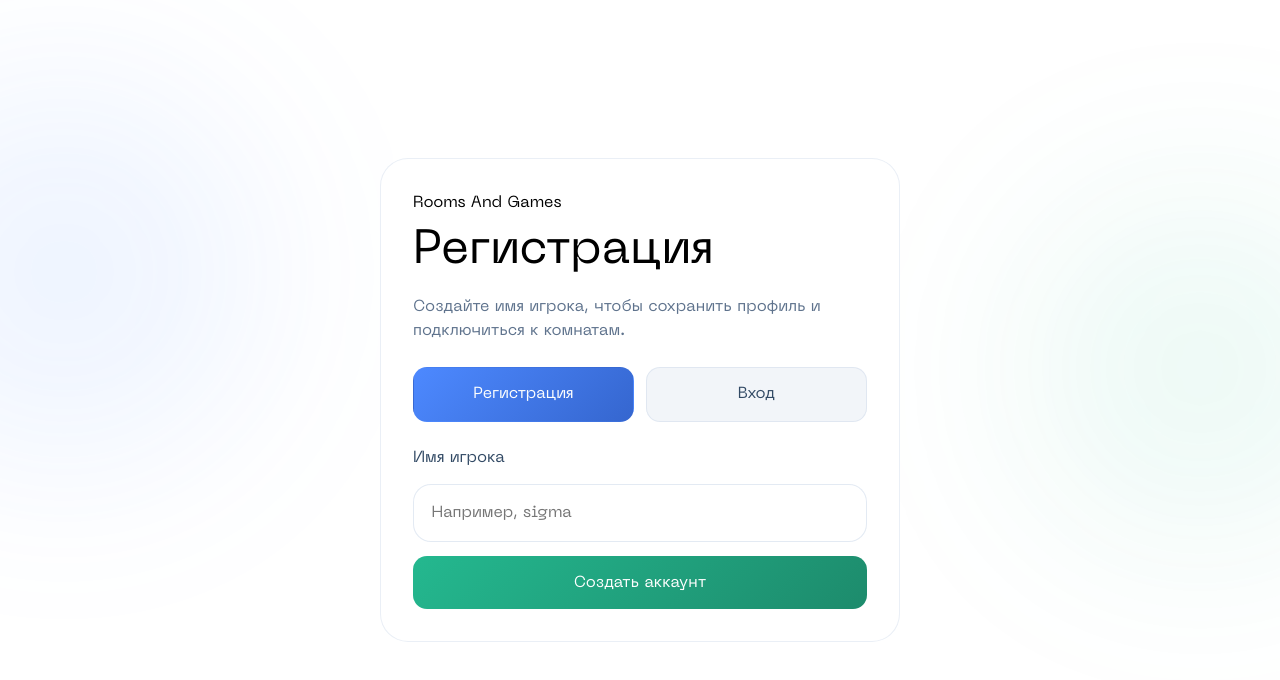
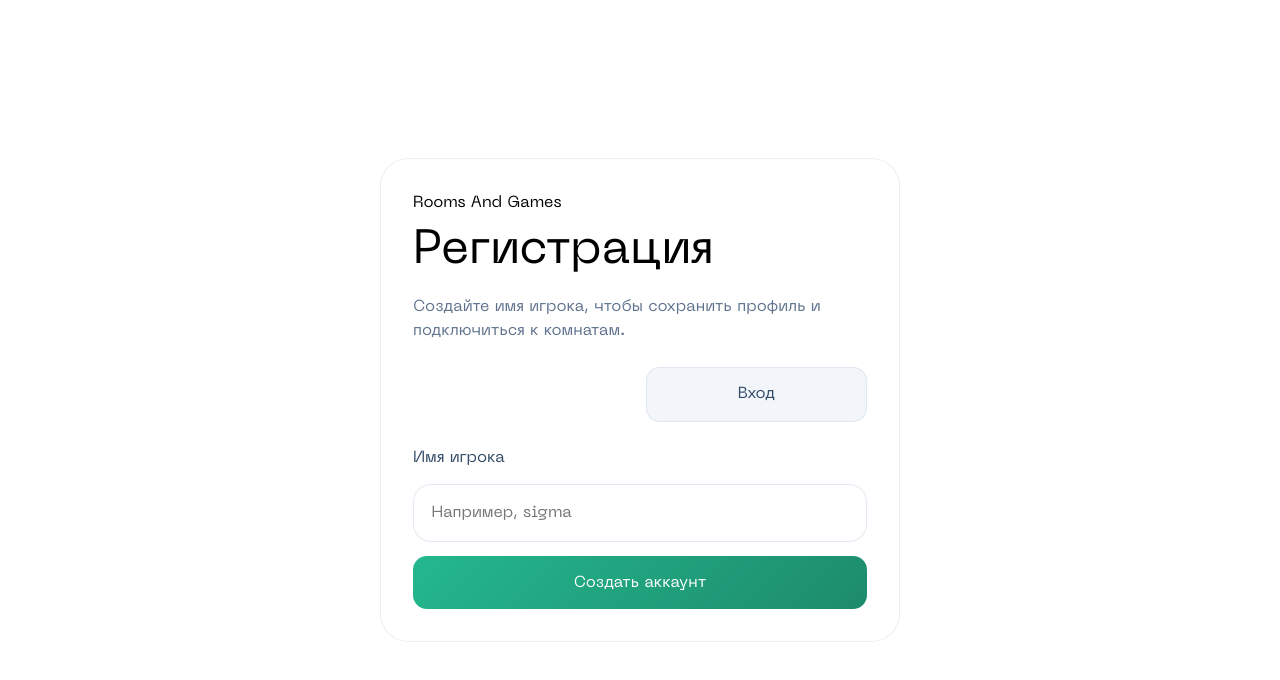
Before and after one commit to SolpugaShira/404, a React (Vite) app: page / in a window 1280 px wide. Shown: the top 680 px of the page. Built offline with nearby package versions, Linux system fonts and the light colour scheme; no server answers.

Commit message:
Доделал HomePage

```diff
--- a/src/index.css
+++ b/src/index.css
@@ -83,21 +83,7 @@ button:disabled {
   opacity: 0.55;
 }
 
-.background-glow--one {
-  width: 24rem;
-  height: 24rem;
-  left: -8rem;
-  top: 5rem;
-  background: rgba(77, 137, 255, 0.18);
-}
 
-.background-glow--two {
-  width: 22rem;
-  height: 22rem;
-  right: -6rem;
-  top: 12rem;
-  background: rgba(36, 184, 143, 0.16);
-}
 
 .app {
   position: relative;
@@ -117,8 +103,6 @@ button:disabled {
   border: 1px solid rgba(138, 167, 204, 0.28);
   border-radius: 24px;
   background: rgba(255, 255, 255, 0.82);
-  backdrop-filter: blur(16px);
-  box-shadow: 0 20px 50px rgba(120, 149, 184, 0.16);
 }
 
 
@@ -308,28 +292,46 @@ nav a {
   background-image: url('./assets/популярное 1.svg');
 }
 .GOLF-2{
-  background-image: url('./assets/популярное 1.svg');
+  background-image: url('./assets/популярное 1-1.svg');
 }
 .GOLF-3{
-  background-image: url('./assets/популярное 1.svg');
+  background-image: url('./assets/популярное 1-2.svg');
 }
 .GOLF-4{
-  background-image: url('./assets/популярное 1.svg');
+  background-image: url('./assets/популярное 7-1.svg');
 }
 .GOLF-5{
-  background-image: url('./assets/популярное 1.svg');
+  background-image: url('./assets/популярное 7.svg');
 }
 .GOLF-6{
-  background-image: url('./assets/популярное 1.svg');
+  background-image: url('./assets/популярное 7-2.svg');
 }
 .GOLF-7{
-  background-image: url('./assets/популярное 1.svg');
+  background-image: url('./assets/популярное 8.svg');
 }
 .TENNIS-1{
-  background-image: url('./assets/популярное 1.svg');
+  background-image: url('./assets/теннис.svg');
+}
+.TENNIS-2{
+  background-image: url('./assets/теннис-3.svg');
+}
+.TENNIS-3{
+  background-image: url('./assets/теннис-5.svg');
 }
 .RACING-1{
-  background-image: url('./assets/популярное 1.svg');
+  background-image: url('./assets/популярное 10-1.svg');
+}
+.RACING-2{
+  background-image: url('./assets/популярное 10-2.svg');
+}
+.RACING-2{
+  background-image: url('./assets/популярное 10-2.svg');
+}
+.RACING-3{
+  background-image: url('./assets/популярное 12.svg');
+}
+.RACING-4{
+  background-image: url('./assets/популярное 13.svg');
 }
 
 .room-card:hover {
@@ -443,8 +445,8 @@ nav a {
 }
 
 .auth-switcher__tab.active {
-  color: #fdfefe;
-  background: linear-gradient(135deg, #4d89ff, #3566cf);
+  color: white;
+  background: white;
   border-color: transparent;
 }
 
@@ -531,7 +533,7 @@ nav a {
   gap: 0.75rem;
   padding: 0.85rem;
   border-radius: 16px;
-  background: rgba(92, 127, 172, 0.07);
+  background: white;
 }
 
 .participant-item.human {
```
